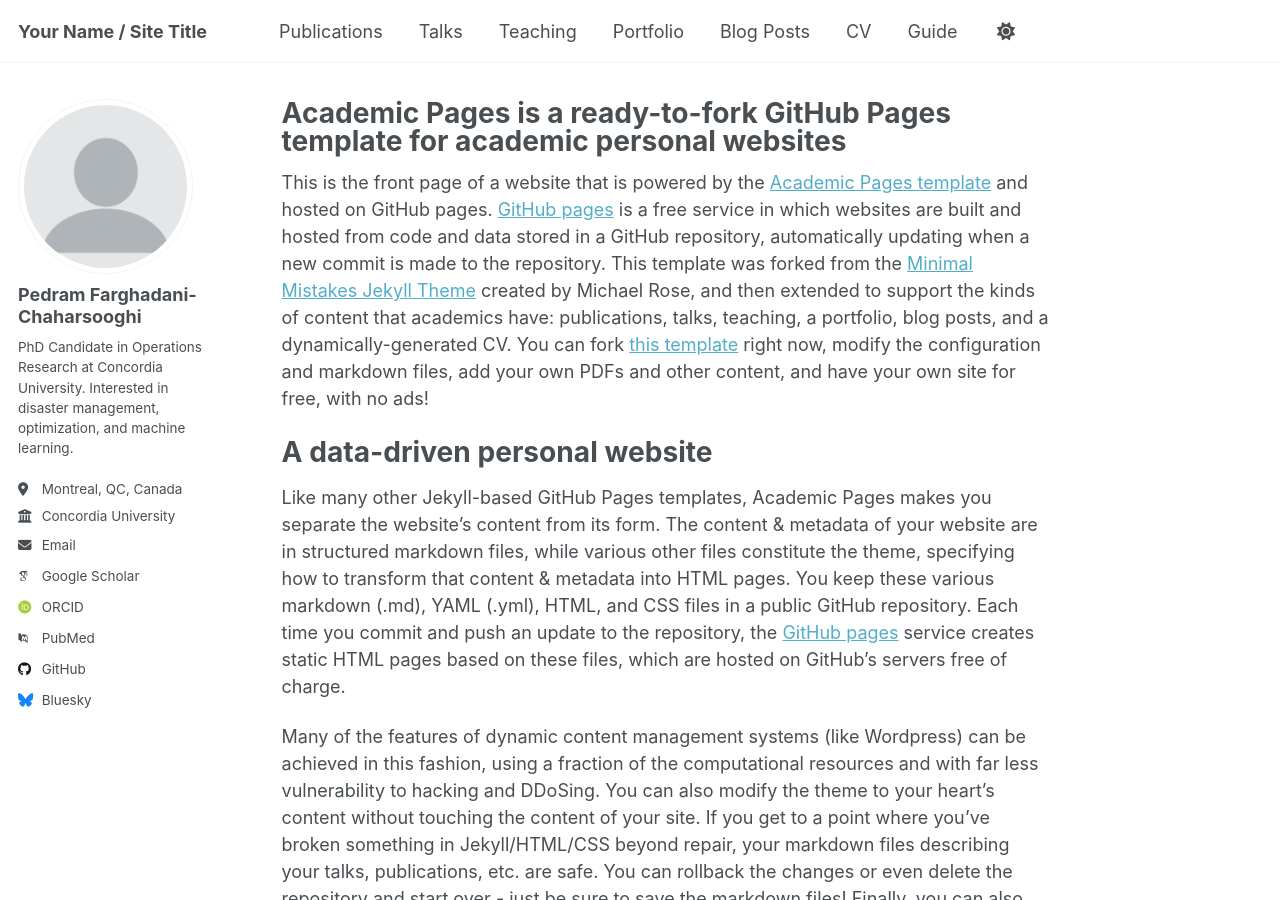
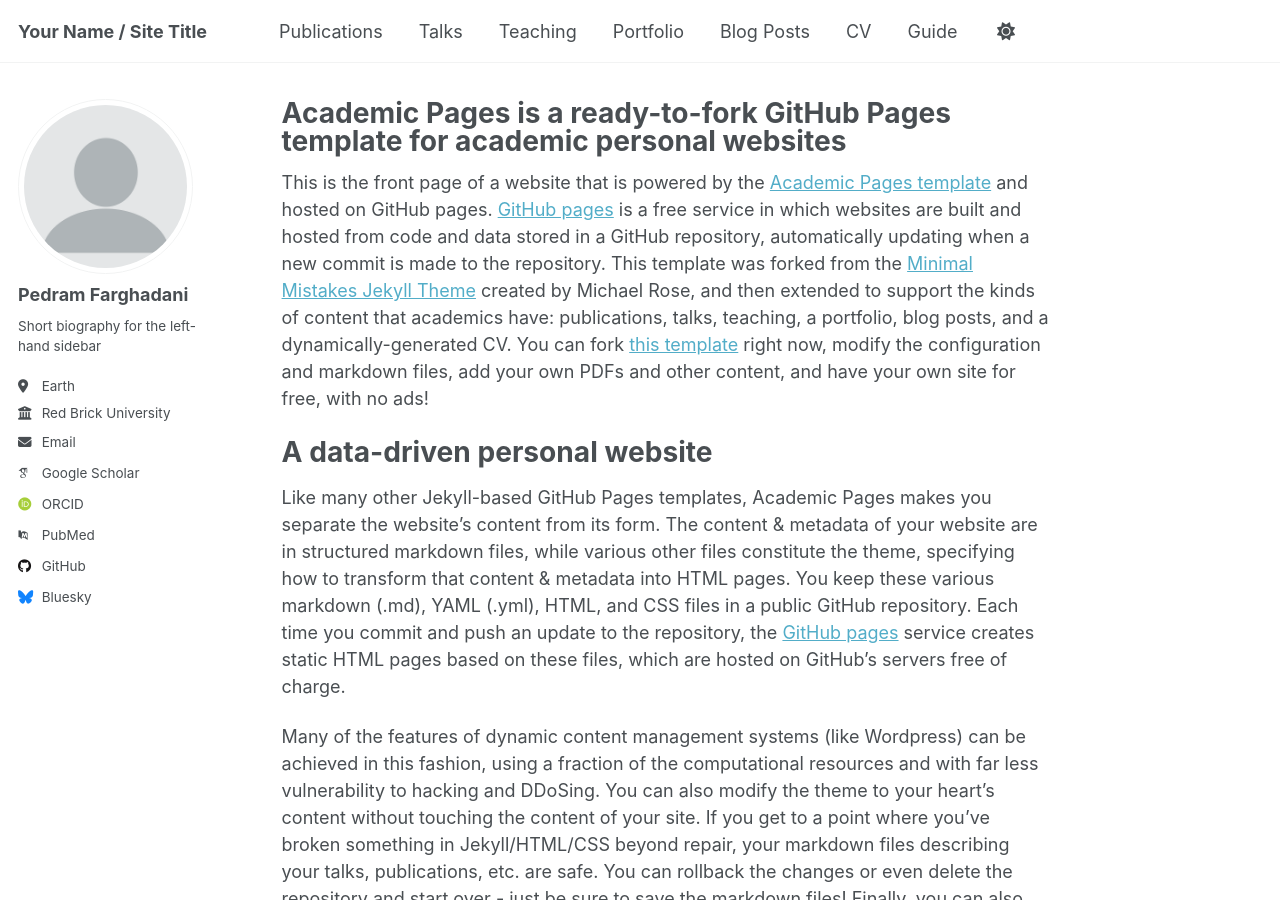
Before and after one commit to Pedram-Fdi/Pedram-Fdi.github.io, a Jekyll site: the page built from _pages/about.md, in a window 1280 px wide and 900 px high. Built offline with Jekyll 4.4.1, drawn with Linux system fonts in a browser that asks for light colours; some web fonts are replaced.

Commit message:
Update _config.yml

```diff
--- a/_config.yml
+++ b/_config.yml
@@ -23,13 +23,13 @@ repository               : "academicpages/academicpages.github.io"
 author:
   # Biographic information
   avatar           : "profile.png"
-  name             : "Pedram Farghadani-Chaharsooghi"
+  name             : "Pedram Farghadani"
   pronouns         : # example: "she/her"
-  bio              : "PhD Candidate in Operations Research at Concordia University. Interested in disaster management, optimization, and machine learning."
-  location         : "Montreal, QC, Canada"
-  employer         : "Concordia University"
+  bio              : "Short biography for the left-hand sidebar"
+  location         : "Earth"
+  employer         : "Red Brick University"
   uri              : # URL
-  email            : "pedramfarghadani@gmail.com"
+  email            : "none@example.org"
 
 
   # Academic websites
```
